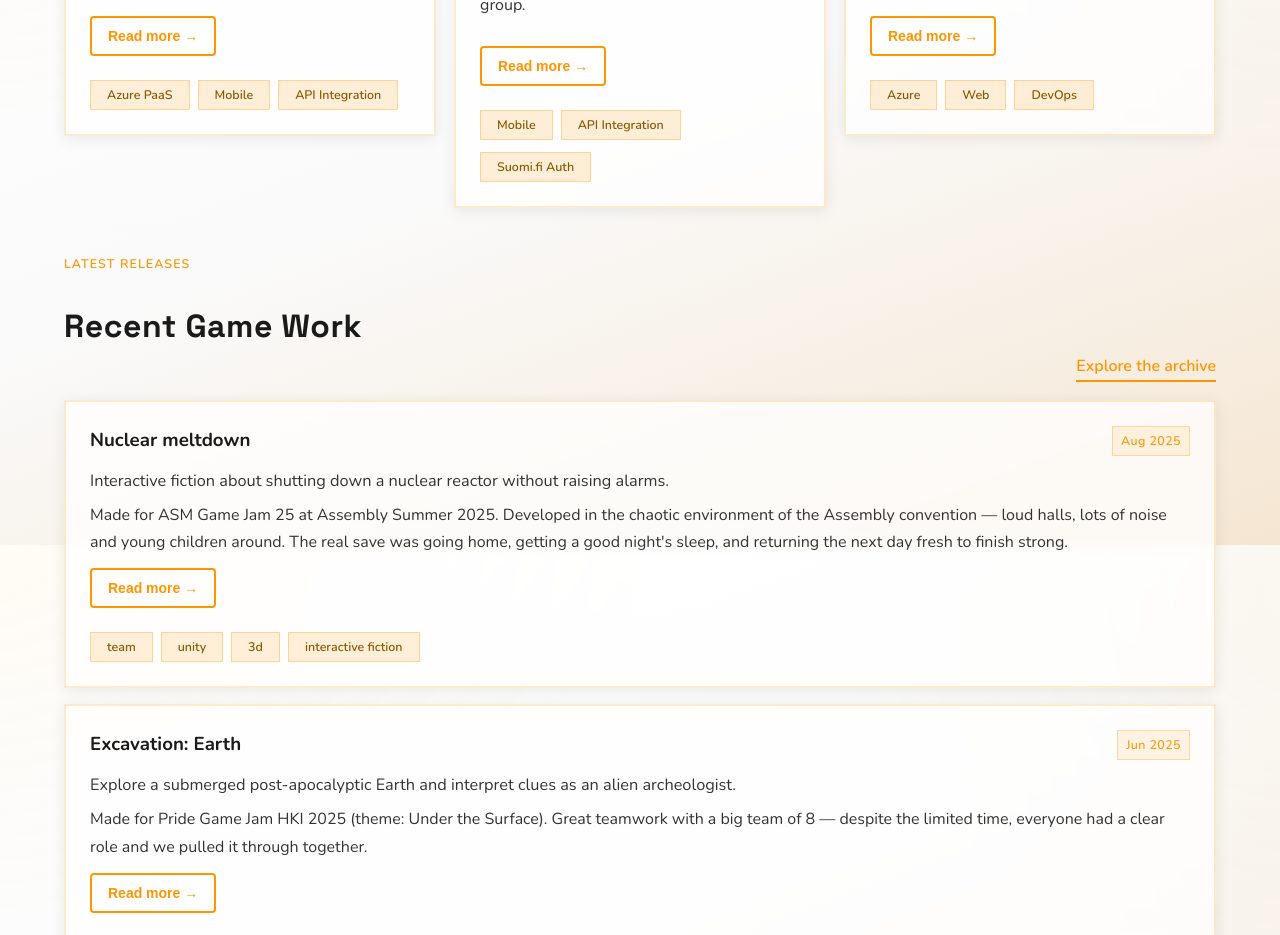
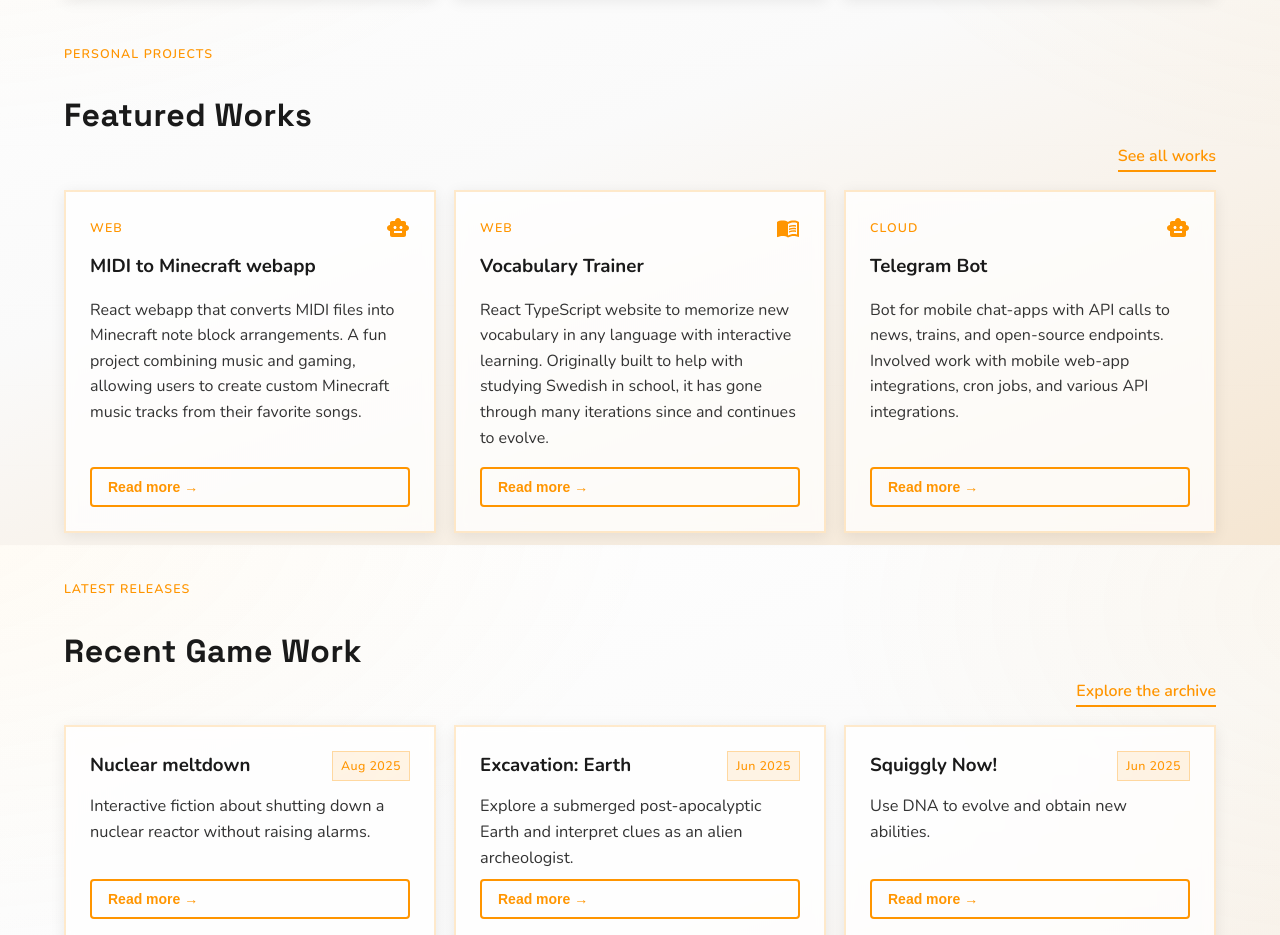
Before and after one commit to Crare/crare.github.io, a React (Vite) app in the folder my-app/: page / in a window 1280 px wide. Shown: the part 1855-2790 px from the top of the page. Built offline with nearby package versions, Linux system fonts and the light colour scheme.

Commit message:
feat: add short descriptions to projects and games, update FeatureCard and GameCard to display them

```diff
--- a/my-app/src/data/projects.tsx
+++ b/my-app/src/data/projects.tsx
@@ -88,6 +88,7 @@ export const customerProjectsData: Project[] = [
     category: "Customer",
     tech: ["Azure PaaS", "Mobile", "API Integration"],
     description: "Developed the OmaSeure workforce management app for Seure — a personnel service company with 19,000+ employees in Finnish healthcare, education, and social services. Built across the full stack: mobile frontend, Azure PaaS backend, and API integrations. The app manages 6.4 million work hours annually and holds a 4.2+ star rating on app stores.",
+    shortDescription: "Workforce management app for 19,000+ employees in Finnish healthcare, education, and social services. Manages 6.4 million work hours annually with 4.2+ star rating.",
     link: "https://zure.com/cases/seure-exceptional-worker-experience-through-digital-design-and-innovation",
     icon: <WorkIcon className="project-title-icon" />,
   },
@@ -96,6 +97,7 @@ export const customerProjectsData: Project[] = [
     category: "Customer",
     tech: ["Mobile", "API Integration", "Suomi.fi Auth", "Accessibility"],
     description: "Developed the Keva Pension and Rehabilitation mobile app for Finland's largest pension provider. Implemented Suomi.fi strong authentication, benefit payment views, document management, push notifications, and a digital pension card. Built to WCAG 2.2 AA accessibility standards with the elderly as a primary user group.",
+    shortDescription: "Mobile app for Finland's largest pension provider with Suomi.fi authentication, payments, documents, and digital pension card. Built to WCAG 2.2 AA accessibility standards.",
     link: "https://zure.com/cases/keva",
     icon: <AccountBalanceIcon className="project-title-icon" />,
   },
@@ -104,6 +106,7 @@ export const customerProjectsData: Project[] = [
     category: "Customer",
     tech: ["Azure", "Web", "DevOps", "Data Integration"],
     description: "Developed and updated the Kuusakoski Customer Portal — an Azure-based self-service web platform for Northern Europe's leading recycling provider. The portal enables order management, reporting, and sustainability analytics for all customer segments. The user base grew from 115 to 1,141 after the initial release; Customer Portal 2.0 launched in January 2025.",
+    shortDescription: "Azure-based self-service portal for Europe's leading recycling provider. Grew from 115 to 1,141 users; Customer Portal 2.0 launched January 2025.",
     link: "https://zure.com/cases/kuusakoski-customer-portal-1",
     icon: <RecyclingIcon className="project-title-icon" />,
   },
--- a/my-app/src/pages/landing/FeatureCard.tsx
+++ b/my-app/src/pages/landing/FeatureCard.tsx
@@ -24,19 +24,12 @@ const FeatureCard = ({ project, toAnchorId }: FeatureCardProps) => {
           <div className="landing-feature-icon">{project.icon}</div>
         </div>
         <h3>{project.title}</h3>
-        <p>{project.description}</p>
+        <p>{project.shortDescription || project.description}</p>
         <NavButton
           label="Read more →"
           trackingPage="landing"
           trackingIdentifier={project.title}
         />
-        <div className="landing-chip-row">
-          {project.tech.slice(0, 3).map((tech: string) => (
-            <span key={tech} className="tech-tag">
-              {tech}
-            </span>
-          ))}
-        </div>
       </article>
     </RouterLink>
   );
--- a/my-app/src/pages/landing/GameCard.tsx
+++ b/my-app/src/pages/landing/GameCard.tsx
@@ -23,20 +23,12 @@ const GameCard = ({ game, toAnchorId }: GameCardProps) => {
           <h3>{game.title}</h3>
           <span className="game-date-chip">{game.dateLabel}</span>
         </div>
-        <p className="landing-game-description">{game.description}</p>
-        <p className="landing-game-details">{game.details}</p>
+        <p className="landing-game-description">{game.shortDescription || game.description}</p>
         <NavButton
           label="Read more →"
           trackingPage="landing"
           trackingIdentifier={game.title}
         />
-        <div className="landing-chip-row">
-          {game.tags.slice(0, 4).map((tag: string) => (
-            <span key={tag} className="tech-tag">
-              {tag}
-            </span>
-          ))}
-        </div>
       </article>
     </RouterLink>
   );
--- a/my-app/src/pages/landing/LandingPage.tsx
+++ b/my-app/src/pages/landing/LandingPage.tsx
@@ -2,7 +2,7 @@ import { Container } from "@mui/material";
 import React, { useMemo } from "react";
 import { Helmet } from "react-helmet-async";
 import { gamesData } from "../../data/games";
-import { customerProjectsData } from "../../data/projects";
+import { projectsData, customerProjectsData } from "../../data/projects";
 import NavLink from "../../components/NavLink";
 import HighlightCard from "./HighlightCard";
 import FeatureCard from "./FeatureCard";
@@ -23,6 +23,8 @@ const LandingPage = () => {
     () => [...gamesData].sort((a, b) => b.dateSort.localeCompare(a.dateSort)).slice(0, 3),
     []
   );
+
+  const featuredPersonalProjects = useMemo(() => projectsData.slice(0, 3), []);
 
   const featuredProjects = useMemo(() => customerProjectsData.slice(0, 3), []);
 
@@ -133,6 +135,26 @@ const LandingPage = () => {
         </Container>
       </section>
 
+      <section className="landing-section">
+        <Container maxWidth="lg">
+          <div className="landing-section-heading">
+            <div>
+              <p className="landing-section-kicker">Personal Projects</p>
+              <h2 className="section-title">Featured Works</h2>
+            </div>
+            <NavLink to="/projects" className="landing-section-link" trackingPage="Projects" trackingSource="featured_personal_projects">
+              See all works
+            </NavLink>
+          </div>
+
+          <div className="landing-feature-grid">
+            {featuredPersonalProjects.map((project) => (
+              <FeatureCard key={project.title} project={project} toAnchorId={toAnchorId} />
+            ))}
+          </div>
+        </Container>
+      </section>
+
       <section className="landing-section landing-section-alt">
         <Container maxWidth="lg">
           <div className="landing-section-heading">
--- a/my-app/src/styles/global.css
+++ b/my-app/src/styles/global.css
@@ -442,9 +442,10 @@ html {
 }
 
 .landing-card-link {
-  display: block;
+  display: flex;
   color: inherit;
   text-decoration: none;
+  height: 100%;
 }
 
 .landing-card-link:focus-visible {
@@ -542,6 +543,9 @@ html {
 .landing-feature-card,
 .landing-game-card {
   padding: var(--spacing-4xl);
+  display: flex;
+  flex-direction: column;
+  width: 100%;
 }
 
 .landing-highlight-value {
@@ -608,7 +612,7 @@ html {
   font-size: var(--font-size-2xl);
   cursor: pointer;
   transition: all 0.3s cubic-bezier(0.4, 0, 0.2, 1);
-  margin-top: var(--spacing-lg);
+  margin-top: auto;
   margin-bottom: 0;
 }
 
@@ -626,7 +630,8 @@ html {
 
 .landing-game-list {
   display: grid;
-  gap: var(--spacing-xl);
+  grid-template-columns: repeat(3, minmax(0, 1fr));
+  gap: var(--spacing-2xl);
 }
 
 .landing-game-description {
--- a/my-app/src/types.ts
+++ b/my-app/src/types.ts
@@ -12,6 +12,7 @@ export type Project = {
   category: string;
   tech: string[];
   description: string;
+  shortDescription?: string;
   link?: string;
   images?: Array<{ thumb: string; full: string }>;
   icon: React.ReactNode;
@@ -26,6 +27,7 @@ export type Skill = {
 export type Game = {
   title: string;
   description: string;
+  shortDescription?: string;
   details: string;
   link: string;
   devlogLink?: string;
```
